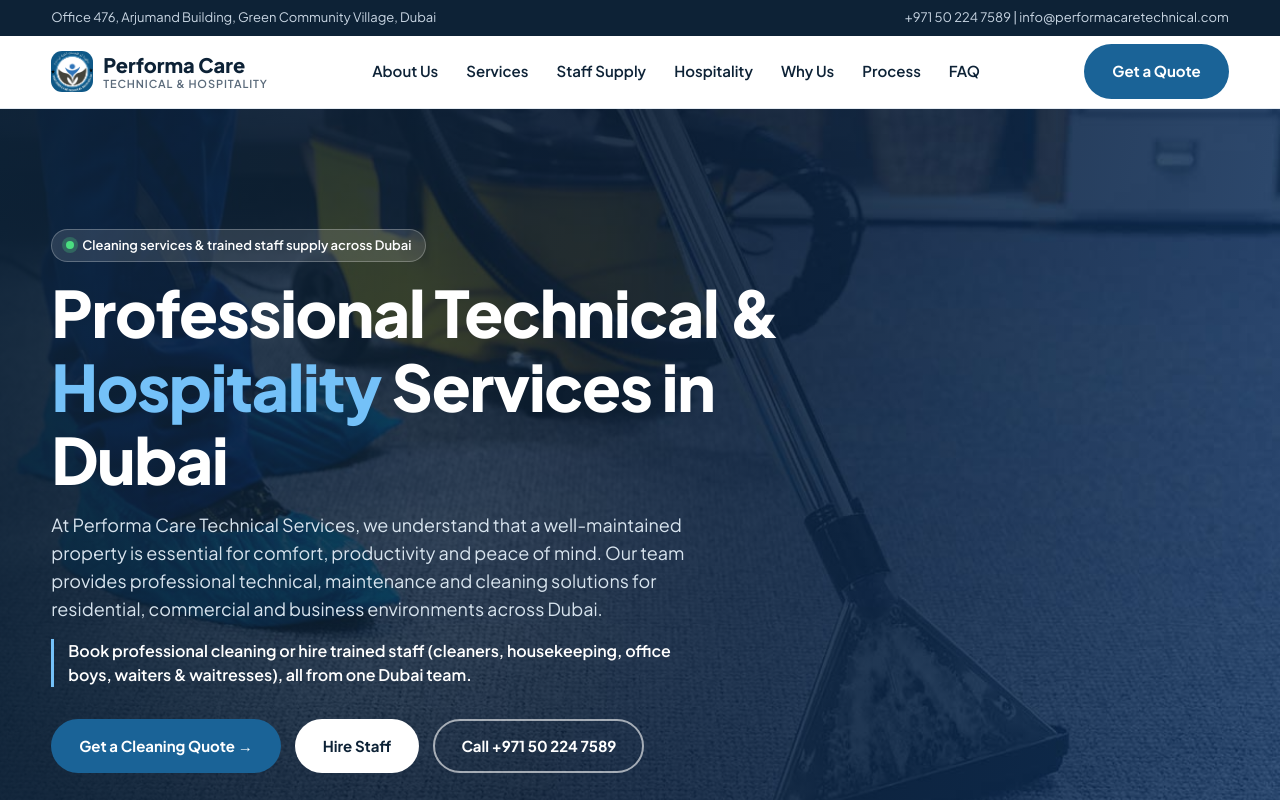
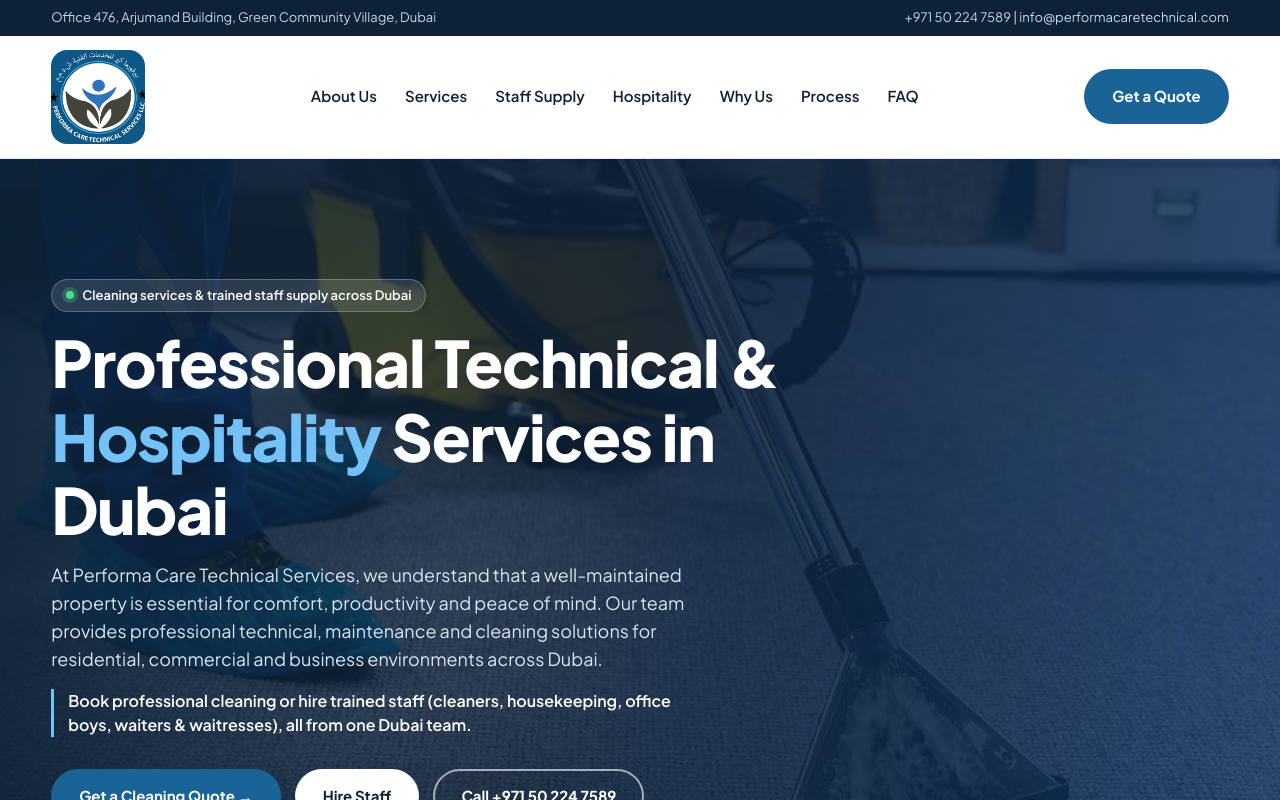
Before and after one commit to AbdlReman/performacaretechnical, a Next.js app: page / in a window 1280 px wide. Shown: the top 800 px of the page. Built offline with nearby package versions, Linux system fonts and the light colour scheme.

Commit message:
update logo design and styling

```diff
--- a/src/components/SiteFooter.tsx
+++ b/src/components/SiteFooter.tsx
@@ -9,9 +9,9 @@ export default function SiteFooter() {
           <Image
             src="/images/logo-white-01.png"
             alt="Performa Care"
-            width={48}
-            height={48}
-            className="object-contain"
+            width={94}
+            height={94}
+            className="object-contain w-[84px] h-[84px]"
           />
           <span>
             © 2026 Performa Care Technical Services &amp; Performa Care Hospitality Services. Dubai,
--- a/src/components/SiteHeader.tsx
+++ b/src/components/SiteHeader.tsx
@@ -31,26 +31,16 @@ export default function SiteHeader() {
 
       <header className="sticky top-0 z-50 bg-white/92 backdrop-blur-[10px] border-b border-line">
         <div className="w-[min(1180px,92%)] mx-auto">
-          <nav className="flex items-center justify-between h-[72px]">
-            <Link
-              href="/"
-              className="flex items-center gap-2.5 font-extrabold text-xl"
-              aria-label="Performa Care home"
-            >
+          <nav className="flex items-center justify-between py-3 sm:py-3.5 min-h-[108px]">
+            <Link href="/" className="flex items-center" aria-label="Performa Care home">
               <Image
                 src="/images/mobile-logo-02-01.jpg"
                 alt="Performa Care logo"
-                width={42}
-                height={42}
-                className="rounded-[11px] object-cover"
+                width={94}
+                height={94}
+                className="rounded-[16px] object-cover w-[84px] h-[84px] sm:w-[94px] sm:h-[94px]"
                 priority
               />
-              <span className="leading-tight">
-                Performa Care
-                <small className="block text-[11px] font-semibold text-muted tracking-[0.08em]">
-                  TECHNICAL &amp; HOSPITALITY
-                </small>
-              </span>
             </Link>
 
             <div className="hidden lg:flex gap-7 font-semibold text-[15px]">
```
